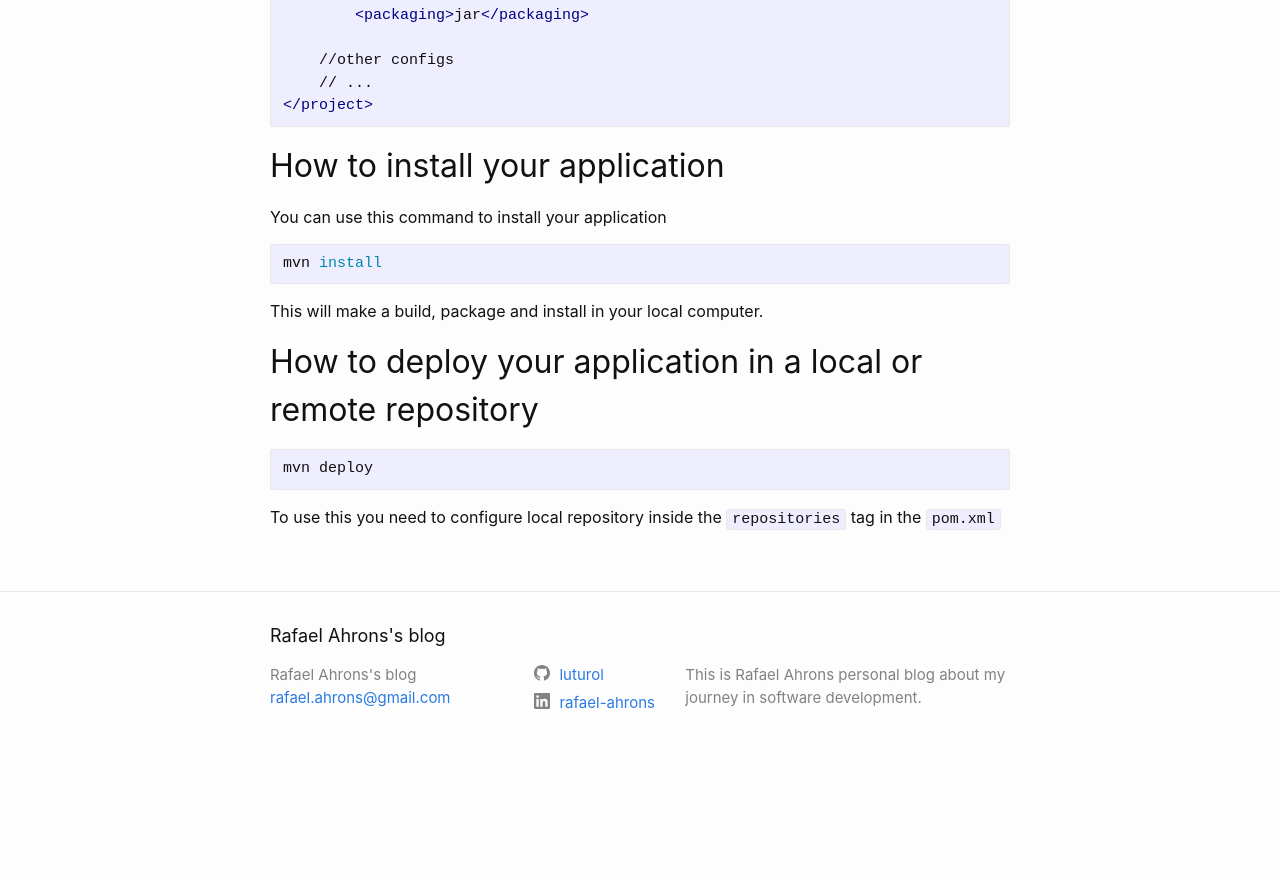
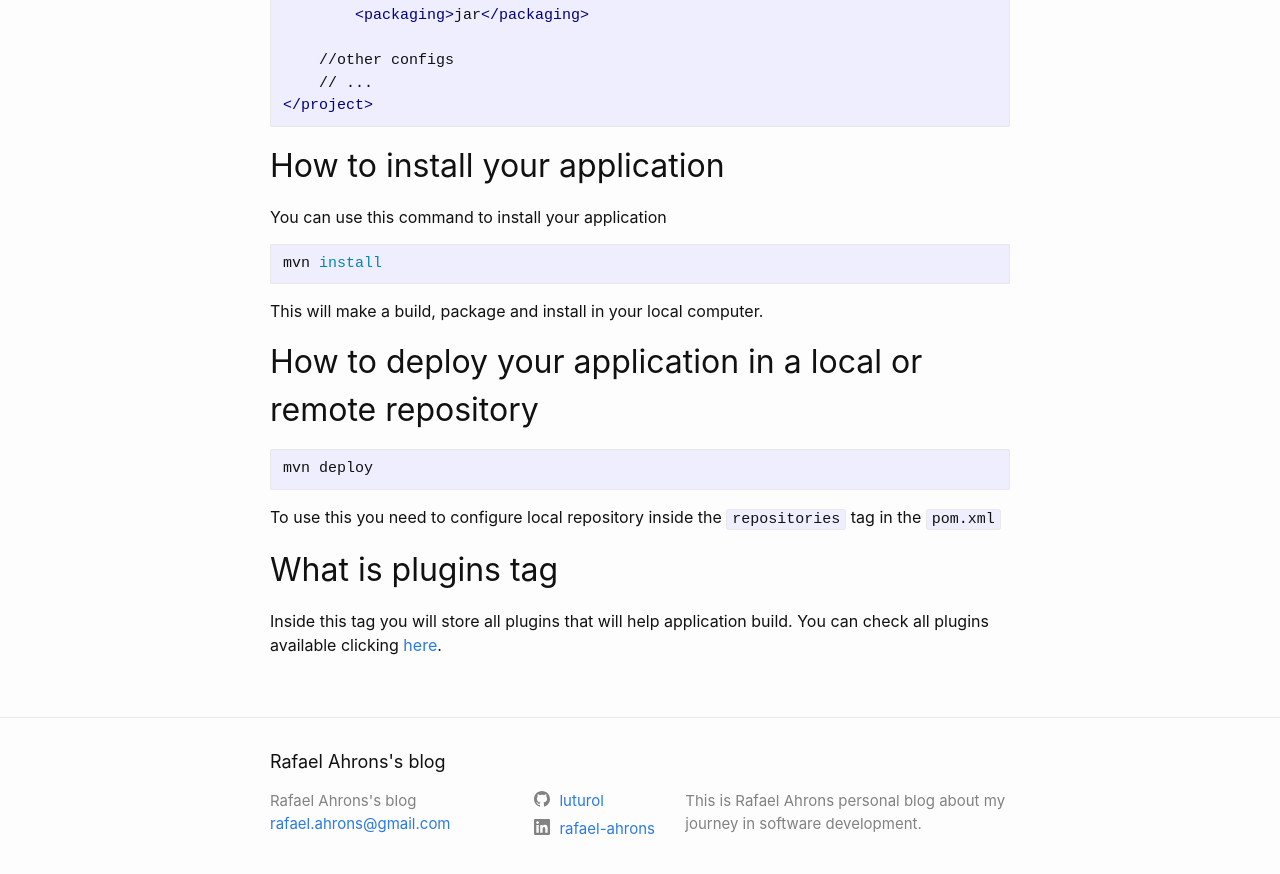
Before and after one commit to luturol/luturol.github.io, a Jekyll site: the page built from _posts/2022-05-10-How-to-use-Maven.md, in a window 1280 px wide and 900 px high, scrolled down 4206 px. Shown: the top 874 px of the window. Built offline with Jekyll 4.4.1, drawn with Linux system fonts in a browser that asks for light colours; before the commit the page ends 4980 px from its top, so only the background shows below that.

Commit message:
Add Plugins to Maven

````diff
--- a/_posts/2022-05-10-How-to-use-Maven.md
+++ b/_posts/2022-05-10-How-to-use-Maven.md
@@ -223,3 +223,7 @@ mvn deploy
 ```
 
 To use this you need to configure local repository inside the ```repositories``` tag in the ```pom.xml```
+
+## What is plugins tag
+
+Inside this tag you will store all plugins that will help application build. You can check all plugins available clicking [here](https://maven.apache.org/plugins/index.html).
````
